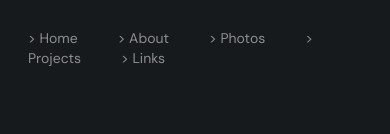
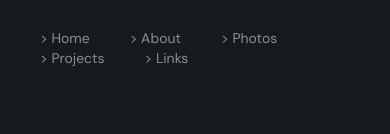
Before and after one commit to alannasantoso/website, a React (Vite) app in the folder alannasantoso/: page /about in a window 390 px wide. Shown: the top 134 px of the page. Built offline with nearby package versions, Linux system fonts and the light colour scheme.

Commit message:
fix: header responsiveness

```diff
--- a/alannasantoso/src/components/Header.tsx
+++ b/alannasantoso/src/components/Header.tsx
@@ -3,8 +3,8 @@ import { Link } from 'react-router-dom';
 export default function Header() {
   return (
     <header className="">
-      <nav className="text-grey-100 text-sm font-normal container mx-auto flex justify-center items-center p-7">
-        <div className="space-x-10">
+      <nav className="text-grey-100 text-sm font-normal container mx-auto flex flex-wrap pl-10 pr-10 justify-center items-center p-7">
+        <div className="space-x-10 flex flex-wrap justify-left items-center mx-auto">
           <Link to="/" className="hover:italic opacity-50 hover:opacity-100">&gt; Home</Link>
           <Link to="/about" className="hover:italic opacity-50 hover:opacity-100">&gt; About</Link>
           <Link to="/photos" className="hover:italic opacity-50 hover:opacity-100">&gt; Photos</Link>
```
